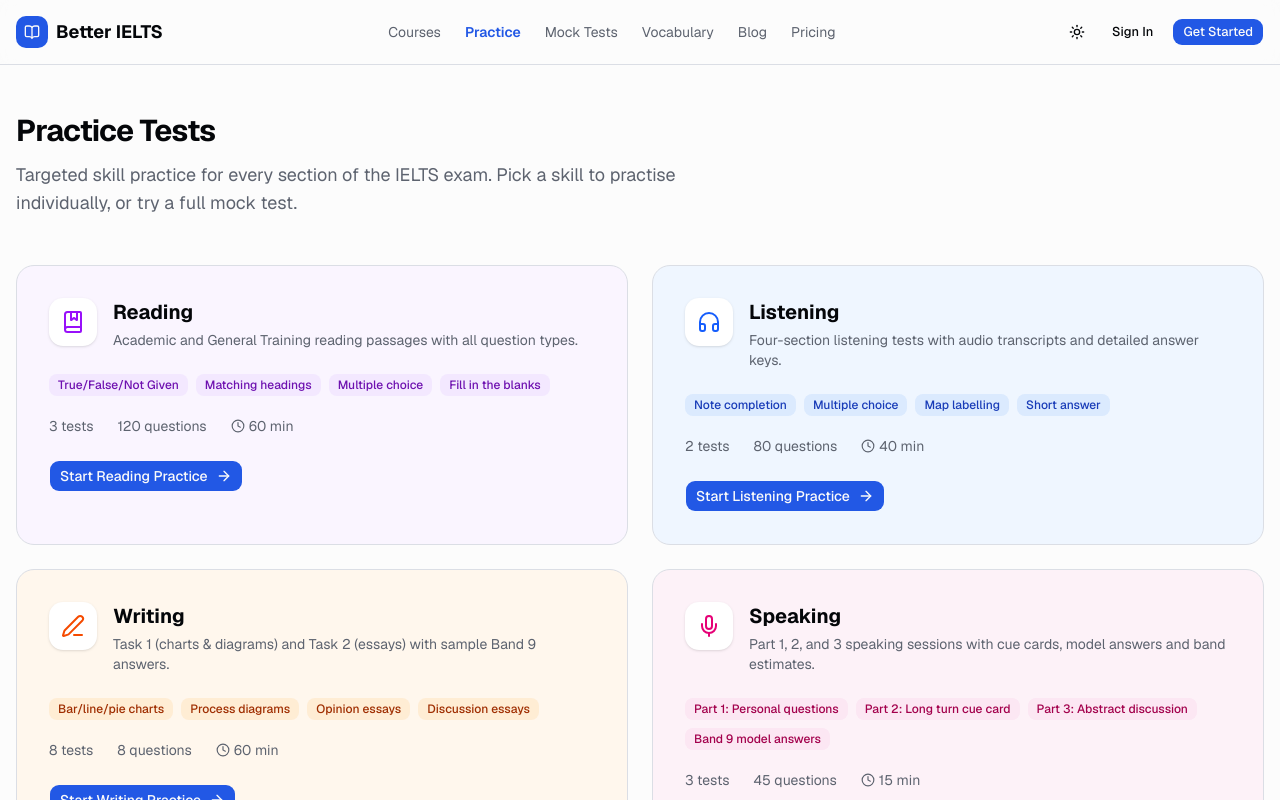
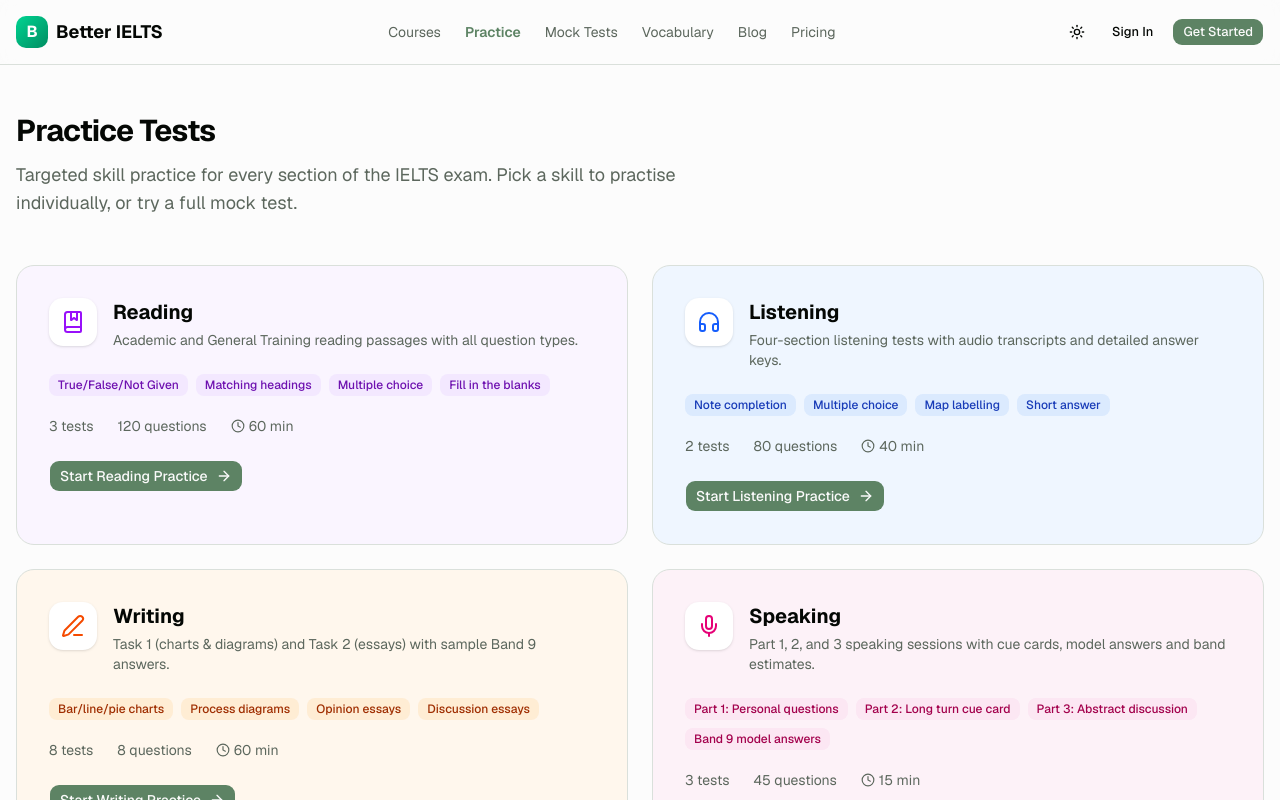
Before and after one commit to orbitide/better-ielts-client, a Next.js app: page /practice in a window 1280 px wide. Shown: the top 800 px of the page. Built offline with nearby package versions, Linux system fonts and the light colour scheme.

Commit message:
update theme

```diff
--- a/app/globals.css
+++ b/app/globals.css
@@ -7,6 +7,7 @@
 @theme inline {
   --font-sans: var(--font-geist-sans);
   --font-mono: var(--font-geist-mono);
+  --background-image-brand-gradient: var(--brand-gradient);
   --color-background: var(--background);
   --color-foreground: var(--foreground);
   --color-sidebar-ring: var(--sidebar-ring);
@@ -46,74 +47,78 @@
 }
 
 :root {
+  /* Signature emerald gradient — purposeful, contained (app icon only) */
+  --brand-from: #00d492;
+  --brand-to: #008d61;
+  --brand-gradient: linear-gradient(135deg, var(--brand-from) 0%, var(--brand-to) 100%);
   --background: oklch(0.99 0 0);
-  --foreground: oklch(0.12 0.01 264);
+  --foreground: oklch(0.12 0.01 150);
   --card: oklch(1 0 0);
-  --card-foreground: oklch(0.12 0.01 264);
+  --card-foreground: oklch(0.12 0.01 150);
   --popover: oklch(1 0 0);
-  --popover-foreground: oklch(0.12 0.01 264);
-  /* Blue primary */
-  --primary: oklch(0.52 0.22 264);
+  --popover-foreground: oklch(0.12 0.01 150);
+  /* Emerald primary (#008d61) */
+  --primary: oklch(0.572 0.063 149.8);
   --primary-foreground: oklch(0.985 0 0);
-  --secondary: oklch(0.96 0.01 264);
-  --secondary-foreground: oklch(0.25 0.02 264);
-  --muted: oklch(0.96 0.005 264);
-  --muted-foreground: oklch(0.50 0.02 264);
-  --accent: oklch(0.94 0.03 264);
-  --accent-foreground: oklch(0.25 0.02 264);
+  --secondary: oklch(0.96 0.01 150);
+  --secondary-foreground: oklch(0.25 0.02 150);
+  --muted: oklch(0.96 0.005 150);
+  --muted-foreground: oklch(0.50 0.02 150);
+  --accent: oklch(0.94 0.03 150);
+  --accent-foreground: oklch(0.25 0.02 150);
   --destructive: oklch(0.577 0.245 27.325);
-  --border: oklch(0.90 0.01 264);
-  --input: oklch(0.90 0.01 264);
-  --ring: oklch(0.52 0.22 264);
+  --border: oklch(0.90 0.01 150);
+  --input: oklch(0.90 0.01 150);
+  --ring: oklch(0.572 0.063 149.8);
   /* Chart colors */
-  --chart-1: oklch(0.52 0.22 264);
+  --chart-1: oklch(0.572 0.063 149.8);
   --chart-2: oklch(0.65 0.18 200);
-  --chart-3: oklch(0.70 0.18 150);
+  --chart-3: oklch(0.773 0.086 149);
   --chart-4: oklch(0.72 0.18 48);
   --chart-5: oklch(0.65 0.22 330);
   --radius: 0.625rem;
-  --sidebar: oklch(0.97 0.01 264);
-  --sidebar-foreground: oklch(0.12 0.01 264);
-  --sidebar-primary: oklch(0.52 0.22 264);
+  --sidebar: oklch(0.97 0.01 150);
+  --sidebar-foreground: oklch(0.12 0.01 150);
+  --sidebar-primary: oklch(0.572 0.063 149.8);
   --sidebar-primary-foreground: oklch(0.985 0 0);
-  --sidebar-accent: oklch(0.93 0.03 264);
-  --sidebar-accent-foreground: oklch(0.25 0.02 264);
-  --sidebar-border: oklch(0.90 0.01 264);
-  --sidebar-ring: oklch(0.52 0.22 264);
+  --sidebar-accent: oklch(0.93 0.03 150);
+  --sidebar-accent-foreground: oklch(0.25 0.02 150);
+  --sidebar-border: oklch(0.90 0.01 150);
+  --sidebar-ring: oklch(0.572 0.063 149.8);
 }
 
 .dark {
-  --background: oklch(0.10 0.01 264);
+  --background: oklch(0.10 0.01 150);
   --foreground: oklch(0.97 0 0);
-  --card: oklch(0.15 0.01 264);
+  --card: oklch(0.15 0.01 150);
   --card-foreground: oklch(0.97 0 0);
-  --popover: oklch(0.15 0.01 264);
+  --popover: oklch(0.15 0.01 150);
   --popover-foreground: oklch(0.97 0 0);
-  --primary: oklch(0.65 0.20 264);
-  --primary-foreground: oklch(0.10 0.01 264);
-  --secondary: oklch(0.20 0.02 264);
+  --primary: oklch(0.773 0.086 149);
+  --primary-foreground: oklch(0.12 0.02 150);
+  --secondary: oklch(0.20 0.02 150);
   --secondary-foreground: oklch(0.97 0 0);
-  --muted: oklch(0.20 0.02 264);
-  --muted-foreground: oklch(0.60 0.02 264);
-  --accent: oklch(0.22 0.03 264);
+  --muted: oklch(0.20 0.02 150);
+  --muted-foreground: oklch(0.60 0.02 150);
+  --accent: oklch(0.22 0.03 150);
   --accent-foreground: oklch(0.97 0 0);
   --destructive: oklch(0.704 0.191 22.216);
   --border: oklch(1 0 0 / 10%);
   --input: oklch(1 0 0 / 15%);
-  --ring: oklch(0.65 0.20 264);
-  --chart-1: oklch(0.65 0.20 264);
+  --ring: oklch(0.773 0.086 149);
+  --chart-1: oklch(0.773 0.086 149);
   --chart-2: oklch(0.72 0.16 200);
   --chart-3: oklch(0.76 0.16 150);
   --chart-4: oklch(0.78 0.16 48);
   --chart-5: oklch(0.72 0.20 330);
-  --sidebar: oklch(0.13 0.01 264);
+  --sidebar: oklch(0.13 0.01 150);
   --sidebar-foreground: oklch(0.97 0 0);
-  --sidebar-primary: oklch(0.65 0.20 264);
-  --sidebar-primary-foreground: oklch(0.10 0.01 264);
-  --sidebar-accent: oklch(0.20 0.03 264);
+  --sidebar-primary: oklch(0.773 0.086 149);
+  --sidebar-primary-foreground: oklch(0.12 0.02 150);
+  --sidebar-accent: oklch(0.20 0.03 150);
   --sidebar-accent-foreground: oklch(0.97 0 0);
   --sidebar-border: oklch(1 0 0 / 10%);
-  --sidebar-ring: oklch(0.65 0.20 264);
+  --sidebar-ring: oklch(0.773 0.086 149);
 }
 
 @layer base {
--- a/components/layout/AppSidebar.tsx
+++ b/components/layout/AppSidebar.tsx
@@ -1,5 +1,6 @@
 import Link from 'next/link'
 import { BookOpen, LayoutDashboard, BookMarked, Headphones, PenLine, Mic, ClipboardList, Brain, Users, CalendarDays, BarChart3 } from 'lucide-react'
+import { BrandMark } from './BrandMark'
 import { SidebarNavLink } from './SidebarNavLink'
 import { cn } from '@/lib/utils'
 
@@ -25,9 +26,7 @@
       {/* Logo */}
       <div className="flex h-16 items-center gap-2 px-4 border-b shrink-0">
         <Link href="/" className="flex items-center gap-2 font-bold">
-          <div className="flex h-7 w-7 items-center justify-center rounded-md bg-primary">
-            <BookOpen className="h-4 w-4 text-primary-foreground" />
-          </div>
+          <BrandMark size="sm" />
           <span className="text-sm">Better IELTS</span>
         </Link>
       </div>
--- /dev/null
+++ b/components/layout/BrandMark.tsx
@@ -0,0 +1,27 @@
+import { cn } from '@/lib/utils'
+
+const sizeClasses = {
+  sm: 'h-7 w-7 rounded-md text-sm',
+  md: 'h-8 w-8 rounded-lg text-base',
+} as const
+
+export function BrandMark({
+  size = 'md',
+  className,
+}: {
+  size?: keyof typeof sizeClasses
+  className?: string
+}) {
+  return (
+    <div
+      aria-hidden
+      className={cn(
+        'flex shrink-0 items-center justify-center bg-brand-gradient font-bold leading-none tracking-tight text-white select-none',
+        sizeClasses[size],
+        className,
+      )}
+    >
+      B
+    </div>
+  )
+}
--- a/components/layout/Footer.tsx
+++ b/components/layout/Footer.tsx
@@ -1,5 +1,5 @@
 import Link from 'next/link'
-import { BookOpen } from 'lucide-react'
+import { BrandMark } from './BrandMark'
 
 const footerLinks = {
   Product: [
@@ -33,9 +33,7 @@
           {/* Brand */}
           <div className="col-span-2 md:col-span-1">
             <Link href="/" className="flex items-center gap-2 font-bold text-lg mb-4">
-              <div className="flex h-8 w-8 items-center justify-center rounded-lg bg-primary">
-                <BookOpen className="h-4 w-4 text-primary-foreground" />
-              </div>
+              <BrandMark />
               <span>Better IELTS</span>
             </Link>
             <p className="text-sm text-muted-foreground leading-relaxed">
--- a/components/layout/PublicNav.tsx
+++ b/components/layout/PublicNav.tsx
@@ -1,5 +1,5 @@
 import Link from 'next/link'
-import { BookOpen } from 'lucide-react'
+import { BrandMark } from './BrandMark'
 import { NavLink } from './NavLink'
 import { ThemeToggle } from './ThemeToggle'
 import { buttonVariants } from '@/components/ui/button-variants'
@@ -21,9 +21,7 @@
         <div className="flex h-16 items-center justify-between gap-4">
           {/* Logo */}
           <Link href="/" className="flex items-center gap-2 font-bold text-lg shrink-0">
-            <div className="flex h-8 w-8 items-center justify-center rounded-lg bg-primary">
-              <BookOpen className="h-4 w-4 text-primary-foreground" />
-            </div>
+            <BrandMark />
             <span className="hidden sm:block">Better IELTS</span>
           </Link>
 
```
